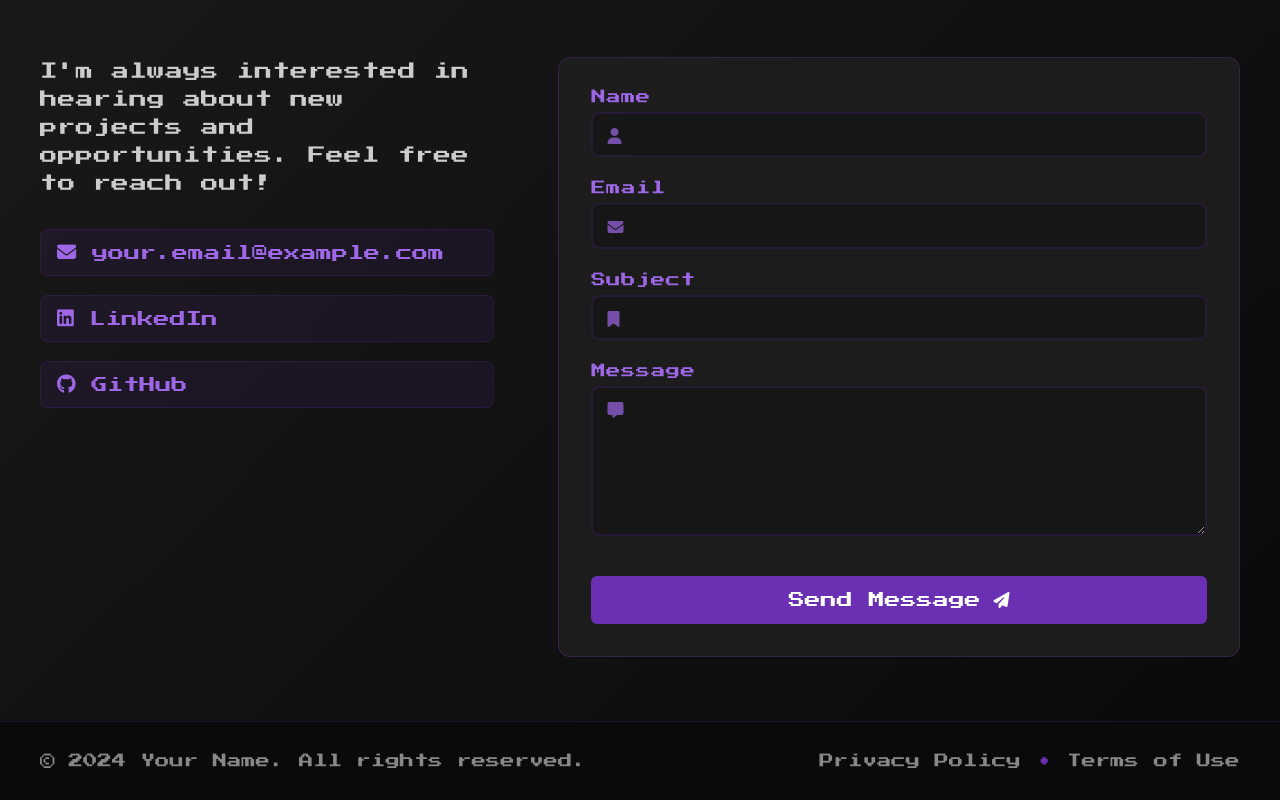
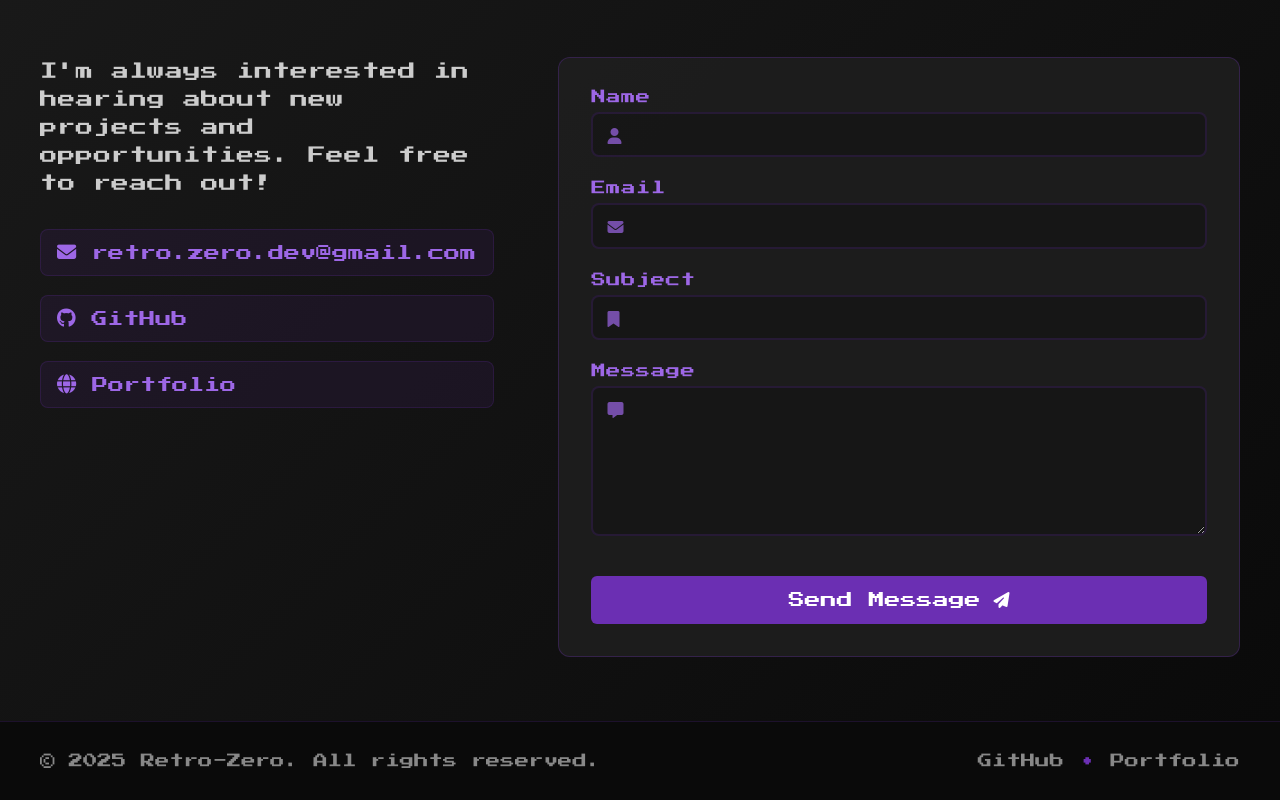
Before and after one commit to Retro-Zero/retro-personal-portfolio, a plain HTML site: page index.html in a window 1280 px wide. Shown: the part 2973-3773 px from the top of the page. Drawn offline with Linux system fonts and the light colour scheme.

Commit message:
feat: update contact information and copyright details

```diff
--- a/index.html
+++ b/index.html
@@ -333,17 +333,17 @@
                         Feel free to reach out!
                     </p>
                     <div class="contact-links">
-                        <a href="mailto:your.email@example.com" class="contact-link">
+                        <a href="mailto:retro.zero.dev@gmail.com" class="contact-link">
                             <i class="fas fa-envelope"></i>
-                            <span>your.email@example.com</span>
+                            <span>retro.zero.dev@gmail.com</span>
                         </a>
-                        <a href="https://linkedin.com/in/yourprofile" class="contact-link">
-                            <i class="fab fa-linkedin"></i>
-                            <span>LinkedIn</span>
-                        </a>
-                        <a href="https://github.com/yourusername" class="contact-link">
+                        <a href="https://github.com/Retro-Zero" class="contact-link">
                             <i class="fab fa-github"></i>
                             <span>GitHub</span>
+                        </a>
+                        <a href="https://retro-zero.github.io/retro-personal-portfolio/" class="contact-link">
+                            <i class="fas fa-globe"></i>
+                            <span>Portfolio</span>
                         </a>
                     </div>
                 </div>
@@ -394,11 +394,11 @@
 
     <footer class="footer">
         <div class="footer-content">
-            <p class="footer-text">© 2024 Your Name. All rights reserved.</p>
+            <p class="footer-text">© 2025 Retro-Zero. All rights reserved.</p>
             <div class="footer-links">
-                <a href="#" class="footer-link">Privacy Policy</a>
+                <a href="https://github.com/Retro-Zero" class="footer-link">GitHub</a>
                 <span class="footer-separator">•</span>
-                <a href="#" class="footer-link">Terms of Use</a>
+                <a href="https://retro-zero.github.io/retro-personal-portfolio/" class="footer-link">Portfolio</a>
             </div>
         </div>
     </footer>
```
